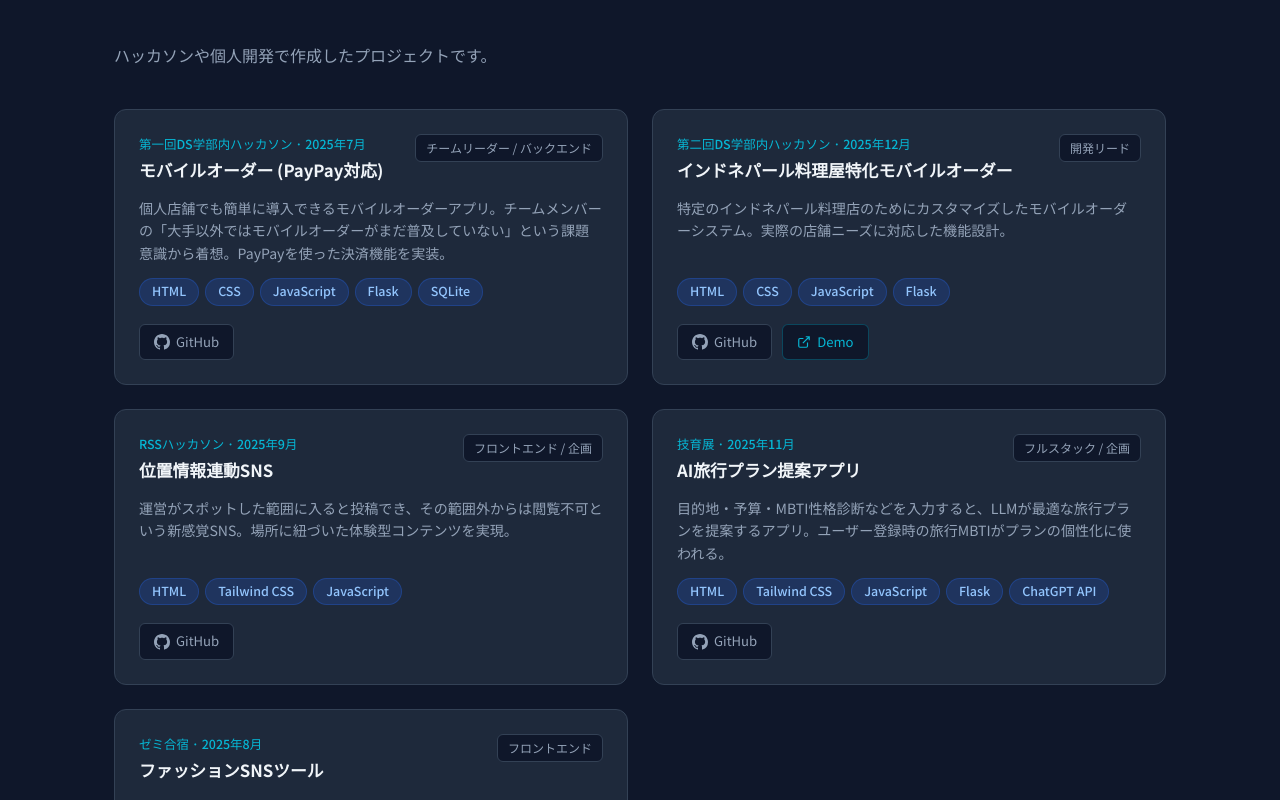
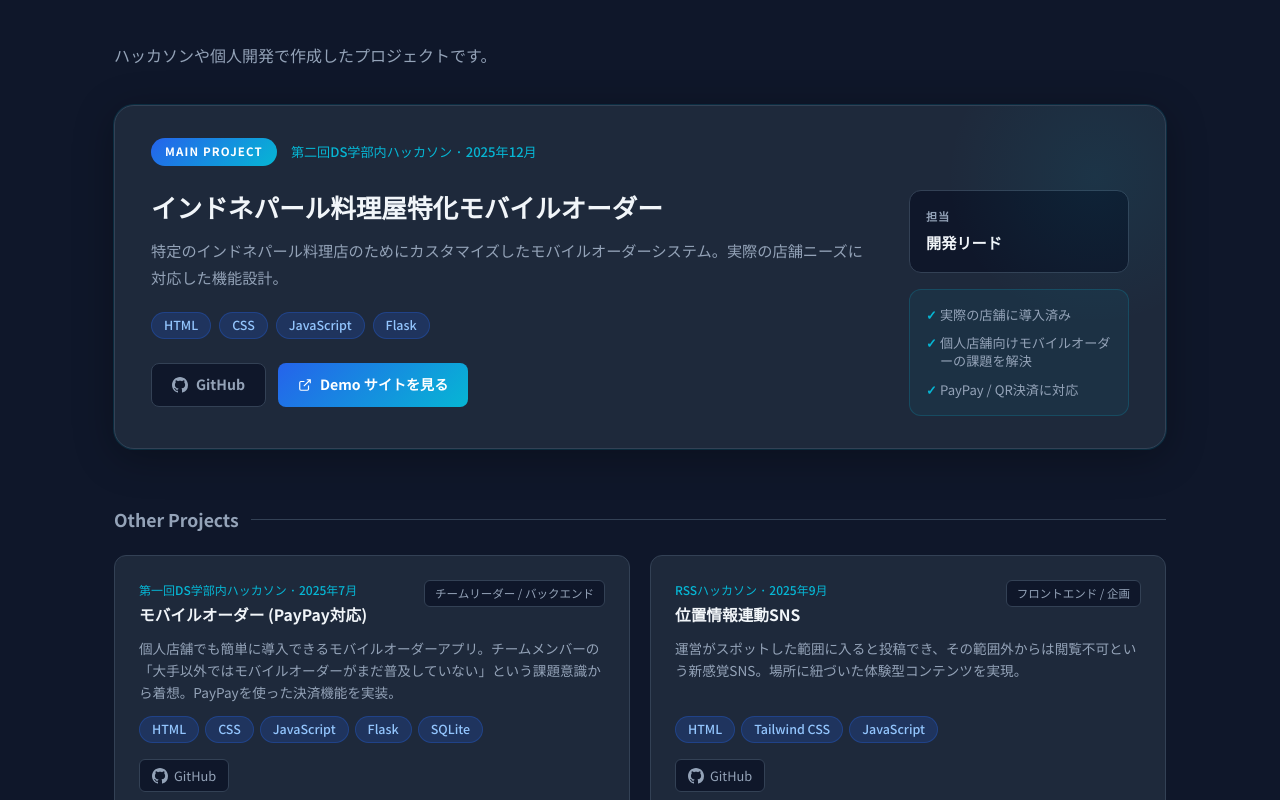
Before and after one commit to s2422092/portfolio, a React (Vite) app: page / in a window 1280 px wide. Shown: the part 2900-3700 px from the top of the page. Built offline with nearby package versions, Linux system fonts and the light colour scheme.

Commit message:
purojectの編集

```diff
--- a/src/components/Contact.jsx
+++ b/src/components/Contact.jsx
@@ -25,7 +25,7 @@ export default function Contact() {
           </a>
 
           <a
-            href="https://hirolia.com/"
+            href="https://hirolia-order.com/"
             target="_blank"
             rel="noopener noreferrer"
             className="contact-card card"
--- a/src/components/Projects.css
+++ b/src/components/Projects.css
@@ -1,18 +1,221 @@
 .projects-intro {
   color: var(--text-muted);
-  margin-bottom: 40px;
+  margin-bottom: 36px;
+}
+
+/* ══════════════════════════════
+   メインプロジェクト
+══════════════════════════════ */
+.proj-main {
+  background: var(--bg-card);
+  border: 1px solid var(--border);
+  border-radius: 20px;
+  padding: 32px 36px;
+  margin-bottom: 56px;
+  position: relative;
+  overflow: hidden;
+  /* グロー演出 */
+  box-shadow: 0 0 0 1px rgba(6,182,212,0.15), 0 8px 40px rgba(0,0,0,0.3);
+}
+
+/* 背景のアクセント */
+.proj-main::before {
+  content: '';
+  position: absolute;
+  top: -80px;
+  right: -80px;
+  width: 300px;
+  height: 300px;
+  background: radial-gradient(circle, rgba(6,182,212,0.08), transparent 70%);
+  pointer-events: none;
+}
+
+.proj-main__label {
+  display: flex;
+  align-items: center;
+  gap: 14px;
+  margin-bottom: 24px;
+}
+
+.proj-featured-badge {
+  background: linear-gradient(135deg, var(--primary), var(--accent));
+  color: #fff;
+  font-size: 0.72rem;
+  font-weight: 800;
+  letter-spacing: 0.1em;
+  padding: 4px 14px;
+  border-radius: 20px;
+  text-transform: uppercase;
+}
+
+.proj-main__meta {
+  font-size: 0.82rem;
+  color: var(--accent);
+  font-weight: 500;
+}
+
+.proj-main__body {
+  display: grid;
+  grid-template-columns: 1fr 220px;
+  gap: 36px;
+  align-items: start;
+}
+
+.proj-main__title {
+  font-size: 1.6rem;
+  font-weight: 700;
+  line-height: 1.3;
+  color: var(--text);
+  margin-bottom: 14px;
+}
+
+.proj-main__desc {
+  font-size: 0.95rem;
+  color: var(--text-muted);
+  line-height: 1.8;
+  margin-bottom: 20px;
+}
+
+.proj-main__tech {
+  display: flex;
+  flex-wrap: wrap;
+  gap: 8px;
+  margin-bottom: 24px;
+}
+
+.proj-main__links {
+  display: flex;
+  gap: 12px;
+  flex-wrap: wrap;
+}
+
+.proj-link-gh {
+  display: flex;
+  align-items: center;
+  gap: 8px;
+  background: var(--bg);
+  border: 1px solid var(--border);
+  color: var(--text-muted);
+  font-size: 0.88rem;
+  font-weight: 600;
+  padding: 9px 20px;
+  border-radius: 8px;
+  text-decoration: none;
+  transition: color 0.2s, border-color 0.2s;
+}
+.proj-link-gh:hover {
+  color: var(--text);
+  border-color: var(--text-muted);
+  text-decoration: none;
+}
+
+.proj-link-demo {
+  display: flex;
+  align-items: center;
+  gap: 8px;
+  background: linear-gradient(135deg, var(--primary), var(--accent));
+  color: #fff;
+  font-size: 0.88rem;
+  font-weight: 600;
+  padding: 9px 20px;
+  border-radius: 8px;
+  text-decoration: none;
+  transition: opacity 0.2s, transform 0.2s;
+}
+.proj-link-demo:hover {
+  opacity: 0.88;
+  transform: translateY(-1px);
+  text-decoration: none;
+}
+
+/* サイドカラム */
+.proj-main__side {
+  display: flex;
+  flex-direction: column;
+  gap: 16px;
+}
+
+.proj-main__role-card {
+  background: var(--bg);
+  border: 1px solid var(--border);
+  border-radius: 12px;
+  padding: 16px;
+  display: flex;
+  flex-direction: column;
+  gap: 4px;
+}
+
+.proj-main__role-label {
+  font-size: 0.7rem;
+  color: var(--text-muted);
+  font-weight: 600;
+  letter-spacing: 0.08em;
+  text-transform: uppercase;
+}
+
+.proj-main__role-value {
+  font-size: 0.95rem;
+  font-weight: 700;
+  color: var(--text);
+}
+
+.proj-main__highlight {
+  background: rgba(6,182,212,0.06);
+  border: 1px solid rgba(6,182,212,0.2);
+  border-radius: 12px;
+  padding: 16px;
+  display: flex;
+  flex-direction: column;
+  gap: 10px;
+}
+
+.proj-main__highlight p {
+  font-size: 0.82rem;
+  color: var(--text-muted);
+  padding-left: 14px;
+  position: relative;
+  line-height: 1.4;
+}
+
+.proj-main__highlight p::before {
+  content: '✓';
+  position: absolute;
+  left: 0;
+  color: var(--accent);
+  font-weight: 700;
+  font-size: 0.8rem;
+}
+
+/* ══════════════════════════════
+   Other Projects
+══════════════════════════════ */
+.proj-other-heading {
+  font-size: 1.1rem;
+  font-weight: 600;
+  color: var(--text-muted);
+  margin-bottom: 20px;
+  display: flex;
+  align-items: center;
+  gap: 12px;
+}
+
+.proj-other-heading::after {
+  content: '';
+  flex: 1;
+  height: 1px;
+  background: var(--border);
 }
 
 .projects-grid {
   display: grid;
   grid-template-columns: repeat(2, 1fr);
-  gap: 24px;
+  gap: 20px;
 }
 
 .project-card {
   display: flex;
   flex-direction: column;
-  gap: 14px;
+  gap: 12px;
 }
 
 .project-top {
@@ -23,7 +226,7 @@
 }
 
 .project-event {
-  font-size: 0.78rem;
+  font-size: 0.75rem;
   color: var(--accent);
   font-weight: 500;
   display: block;
@@ -31,13 +234,13 @@
 }
 
 .project-title {
-  font-size: 1.05rem;
+  font-size: 0.98rem;
   font-weight: 600;
   line-height: 1.4;
 }
 
 .project-role {
-  font-size: 0.75rem;
+  font-size: 0.72rem;
   color: var(--text-muted);
   background: var(--bg);
   border: 1px solid var(--border);
@@ -49,7 +252,7 @@
 
 .project-desc {
   color: var(--text-muted);
-  font-size: 0.88rem;
+  font-size: 0.85rem;
   line-height: 1.6;
   flex: 1;
 }
@@ -62,7 +265,7 @@
 
 .project-links {
   display: flex;
-  gap: 10px;
+  gap: 8px;
   margin-top: 4px;
 }
 
@@ -70,16 +273,15 @@
   display: flex;
   align-items: center;
   gap: 6px;
-  font-size: 0.82rem;
+  font-size: 0.8rem;
   color: var(--text-muted);
   background: var(--bg);
   border: 1px solid var(--border);
   border-radius: 6px;
-  padding: 6px 14px;
+  padding: 5px 12px;
   text-decoration: none;
   transition: color 0.2s, border-color 0.2s;
 }
-
 .link-btn:hover {
   color: var(--text);
   border-color: var(--text-muted);
@@ -88,16 +290,20 @@
 
 .link-demo {
   color: var(--accent);
-  border-color: rgba(6, 182, 212, 0.3);
+  border-color: rgba(6,182,212,0.3);
 }
-
 .link-demo:hover {
   color: var(--accent);
   border-color: var(--accent);
 }
 
+/* ── モバイル ── */
 @media (max-width: 768px) {
-  .projects-grid {
-    grid-template-columns: 1fr;
-  }
+  .proj-main { padding: 24px 20px; }
+  .proj-main__body { grid-template-columns: 1fr; gap: 24px; }
+  .proj-main__title { font-size: 1.25rem; }
+  .proj-main__side { flex-direction: row; flex-wrap: wrap; }
+  .proj-main__role-card,
+  .proj-main__highlight { flex: 1; min-width: 140px; }
+  .projects-grid { grid-template-columns: 1fr; }
 }
--- a/src/components/Projects.jsx
+++ b/src/components/Projects.jsx
@@ -1,14 +1,80 @@
 import { projects } from '../data/profile';
 import './Projects.css';
 
+const MAIN_ID = 2;
+
+const GithubIcon = () => (
+  <svg width="16" height="16" viewBox="0 0 24 24" fill="currentColor">
+    <path d="M12 0C5.37 0 0 5.37 0 12c0 5.31 3.435 9.795 8.205 11.385.6.105.825-.255.825-.57 0-.285-.015-1.23-.015-2.235-3.015.555-3.795-.735-4.035-1.41-.135-.345-.72-1.41-1.23-1.695-.42-.225-1.02-.78-.015-.795.945-.015 1.62.87 1.845 1.23 1.08 1.815 2.805 1.305 3.495.99.105-.78.42-1.305.765-1.605-2.67-.3-5.46-1.335-5.46-5.925 0-1.305.465-2.385 1.23-3.225-.12-.3-.54-1.53.12-3.18 0 0 1.005-.315 3.3 1.23.96-.27 1.98-.405 3-.405s2.04.135 3 .405c2.295-1.56 3.3-1.23 3.3-1.23.66 1.65.24 2.88.12 3.18.765.84 1.23 1.905 1.23 3.225 0 4.605-2.805 5.625-5.475 5.925.435.375.81 1.095.81 2.22 0 1.605-.015 2.895-.015 3.3 0 .315.225.69.825.57A12.02 12.02 0 0 0 24 12c0-6.63-5.37-12-12-12z"/>
+  </svg>
+);
+
+const ExternalIcon = () => (
+  <svg width="14" height="14" viewBox="0 0 24 24" fill="none" stroke="currentColor" strokeWidth="2">
+    <path d="M18 13v6a2 2 0 0 1-2 2H5a2 2 0 0 1-2-2V8a2 2 0 0 1 2-2h6M15 3h6v6M10 14L21 3"/>
+  </svg>
+);
+
 export default function Projects() {
+  const main  = projects.find((p) => p.id === MAIN_ID);
+  const others = projects.filter((p) => p.id !== MAIN_ID);
+
   return (
     <section id="projects">
       <div className="container">
         <h2 className="section-title">Projects</h2>
         <p className="projects-intro">ハッカソンや個人開発で作成したプロジェクトです。</p>
+
+        {/* ── メインプロジェクト ── */}
+        {main && (
+          <article className="proj-main">
+            <div className="proj-main__label">
+              <span className="proj-featured-badge">Main Project</span>
+              <span className="proj-main__meta">{main.event} · {main.period}</span>
+            </div>
+
+            <div className="proj-main__body">
+              <div className="proj-main__info">
+                <h3 className="proj-main__title">{main.title}</h3>
+                <p className="proj-main__desc">{main.description}</p>
+
+                <div className="proj-main__tech">
+                  {main.tech.map((t) => (
+                    <span key={t} className="tag">{t}</span>
+                  ))}
+                </div>
+
+                <div className="proj-main__links">
+                  <a href={main.github} target="_blank" rel="noopener noreferrer" className="proj-link-gh">
+                    <GithubIcon /> GitHub
+                  </a>
+                  {main.demo && (
+                    <a href={main.demo} target="_blank" rel="noopener noreferrer" className="proj-link-demo">
+                      <ExternalIcon /> Demo サイトを見る
+                    </a>
+                  )}
+                </div>
+              </div>
+
+              <div className="proj-main__side">
+                <div className="proj-main__role-card">
+                  <span className="proj-main__role-label">担当</span>
+                  <span className="proj-main__role-value">{main.role}</span>
+                </div>
+                <div className="proj-main__highlight">
+                  <p>実際の店舗に導入済み</p>
+                  <p>個人店舗向けモバイルオーダーの課題を解決</p>
+                  <p>PayPay / QR決済に対応</p>
+                </div>
+              </div>
+            </div>
+          </article>
+        )}
+
+        {/* ── その他プロジェクト ── */}
+        <h3 className="proj-other-heading">Other Projects</h3>
         <div className="projects-grid">
-          {projects.map((p) => (
+          {others.map((p) => (
             <article key={p.id} className="card project-card">
               <div className="project-top">
                 <div>
@@ -19,23 +85,15 @@ export default function Projects() {
               </div>
               <p className="project-desc">{p.description}</p>
               <div className="project-tech">
-                {p.tech.map((t) => (
-                  <span key={t} className="tag">{t}</span>
-                ))}
+                {p.tech.map((t) => <span key={t} className="tag">{t}</span>)}
               </div>
               <div className="project-links">
                 <a href={p.github} target="_blank" rel="noopener noreferrer" className="link-btn">
-                  <svg width="16" height="16" viewBox="0 0 24 24" fill="currentColor">
-                    <path d="M12 0C5.37 0 0 5.37 0 12c0 5.31 3.435 9.795 8.205 11.385.6.105.825-.255.825-.57 0-.285-.015-1.23-.015-2.235-3.015.555-3.795-.735-4.035-1.41-.135-.345-.72-1.41-1.23-1.695-.42-.225-1.02-.78-.015-.795.945-.015 1.62.87 1.845 1.23 1.08 1.815 2.805 1.305 3.495.99.105-.78.42-1.305.765-1.605-2.67-.3-5.46-1.335-5.46-5.925 0-1.305.465-2.385 1.23-3.225-.12-.3-.54-1.53.12-3.18 0 0 1.005-.315 3.3 1.23.96-.27 1.98-.405 3-.405s2.04.135 3 .405c2.295-1.56 3.3-1.23 3.3-1.23.66 1.65.24 2.88.12 3.18.765.84 1.23 1.905 1.23 3.225 0 4.605-2.805 5.625-5.475 5.925.435.375.81 1.095.81 2.22 0 1.605-.015 2.895-.015 3.3 0 .315.225.69.825.57A12.02 12.02 0 0 0 24 12c0-6.63-5.37-12-12-12z"/>
-                  </svg>
-                  GitHub
+                  <GithubIcon /> GitHub
                 </a>
                 {p.demo && (
                   <a href={p.demo} target="_blank" rel="noopener noreferrer" className="link-btn link-demo">
-                    <svg width="14" height="14" viewBox="0 0 24 24" fill="none" stroke="currentColor" strokeWidth="2">
-                      <path d="M18 13v6a2 2 0 0 1-2 2H5a2 2 0 0 1-2-2V8a2 2 0 0 1 2-2h6M15 3h6v6M10 14L21 3"/>
-                    </svg>
-                    Demo
+                    <ExternalIcon /> Demo
                   </a>
                 )}
               </div>
```
